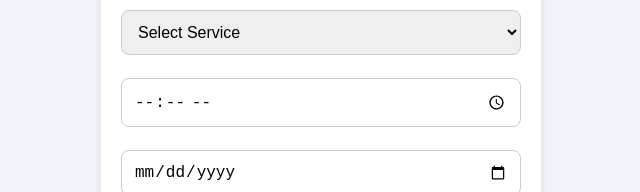
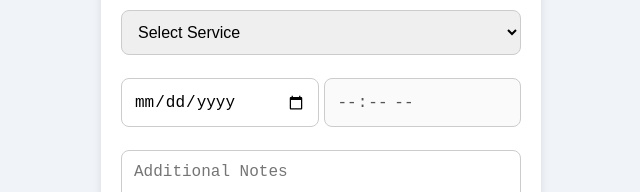
Before and after one commit to griantek/spa_booking_frontend, a React (Create React App) app: page /register in a window 1280 px wide. Shown: the part 553-745 px from the top of the page, without its empty margins (319-959 px from the left). Built offline with nearby package versions, Linux system fonts and the light colour scheme.

Commit message:
fix:time and date selection

```diff
--- a/src/components/ConfirmationPage.js
+++ b/src/components/ConfirmationPage.js
@@ -72,12 +72,12 @@ const ConfirmationPage = () => {
         ""
       )}
 
-      <div className="button-container">
+      {/* <div className="button-container">
         <button className="form-button" onClick={handleCloseApp}>
         Return to WhatsApp
         </button>
       </div>
-      <p className="confirmation-text">{note}</p>
+      <p className="confirmation-text">{note}</p> */}
     </div>
   );
 };
--- a/src/components/Register.js
+++ b/src/components/Register.js
@@ -12,7 +12,7 @@ const Register = () => {
 
   const [formData, setFormData] = useState({
     name: "",
-    phone:"",
+    phone: "",
     service: "",
     time: "",
     date: "",
@@ -35,8 +35,13 @@ const Register = () => {
     const validateToken = async () => {
       try {
         if (token) {
-          const response = await axios.get(`${API_URLS.BACKEND_URL}/validate-token?token=${token}`);
-          setFormData((prevData) => ({ ...prevData, phone: response.data.phone }));
+          const response = await axios.get(
+            `${API_URLS.BACKEND_URL}/validate-token?token=${token}`
+          );
+          setFormData((prevData) => ({
+            ...prevData,
+            phone: response.data.phone,
+          }));
         }
       } catch (error) {
         console.error("Error validating token:", error);
@@ -79,7 +84,7 @@ const Register = () => {
 
       navigate("/confirmation", {
         state: {
-          phone:formData.phone,
+          phone: formData.phone,
           message: "Your Appointment is Confirmed!",
           note: "Thank you for booking your appointment with us. We look forward to serving you!",
         },
@@ -95,13 +100,14 @@ const Register = () => {
     return today.toISOString().split("T")[0];
   };
 
+  const getCurrentTime = () => {
+    const now = new Date();
+    return now.toTimeString().slice(0, 5);
+  };
+
   return (
     <div className="form-container">
-      <img
-        src={DEFAULT_VALUES.IMAGE_URL}
-        alt="Spa"
-        className="form-image"
-      />
+      <img src={DEFAULT_VALUES.IMAGE_URL} alt="Spa" className="form-image" />
       <h1>Register for a Spa Appointment</h1>
 
       <form onSubmit={handleSubmit}>
@@ -140,19 +146,10 @@ const Register = () => {
           <option value="Body Scrub">Body Scrub</option>
           <option value="Hot Stone Massage">Hot Stone Massage</option>
           <option value="Nail Art & Design">Nail Art & Design</option>
-
         </select>
         {errors.service && <span className="error-text">{errors.service}</span>}
 
-        <input
-          className="form-field"
-          type="time"
-          name="time"
-          value={formData.time}
-          onChange={handleChange}
-        />
-        {errors.time && <span className="error-text">{errors.time}</span>}
-
+        <div className="horizontal-placement">
           <input
             className="form-field"
             type="date"
@@ -162,6 +159,18 @@ const Register = () => {
             min={getTodayDate()}
           />
           {errors.date && <span className="error-text">{errors.date}</span>}
+
+          <input
+            className="form-field"
+            type="time"
+            name="time"
+            value={formData.time}
+            onChange={handleChange}
+            disabled={!formData.date}
+            min={formData.date === getTodayDate() ? getCurrentTime() : null}
+          />
+          {errors.time && <span className="error-text">{errors.time}</span>}
+        </div>
 
         <textarea
           className="form-field"
@@ -176,9 +185,7 @@ const Register = () => {
         </button>
       </form>
 
-      {errors.submit && (
-        <div className="error-message">{errors.submit}</div>
-      )}
+      {errors.submit && <div className="error-message">{errors.submit}</div>}
     </div>
   );
 };
```
Lines whose indentation alone changed are shown as unchanged.
